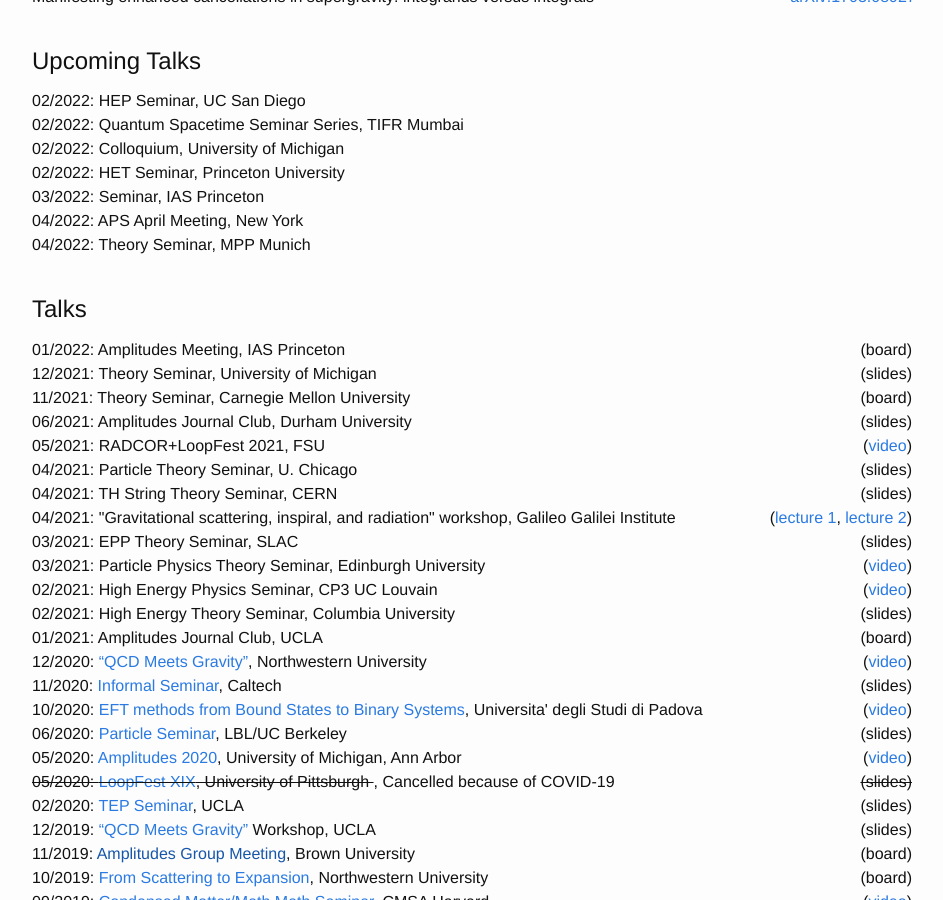
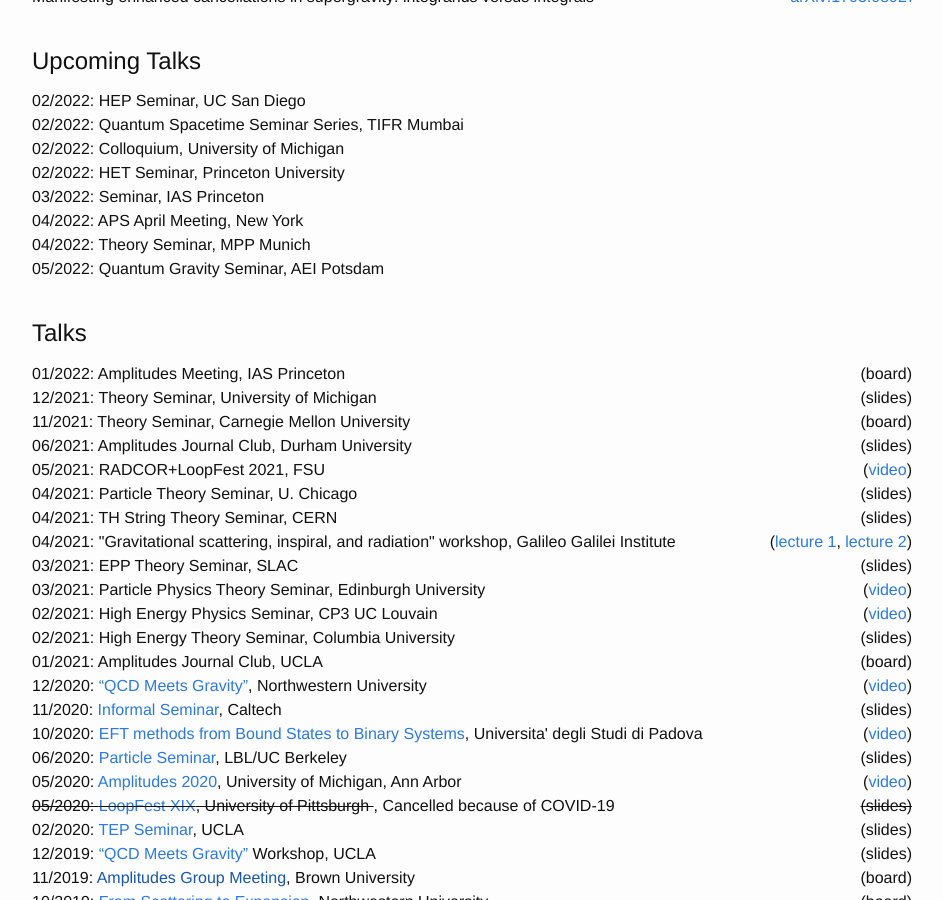
Before and after one commit to julioparra/julioparra.github.io, a Jekyll site: the page built from index.md, in a window 1280 px wide and 900 px high, scrolled down 1063 px. Shown: the whole window, without its empty margins (168-1111 px from the left). Built offline with Jekyll 4.4.1, drawn with Linux system fonts in a browser that asks for light colours; nearby versions of some CDN libraries.

Commit message:
more talks

```diff
--- a/index.md
+++ b/index.md
@@ -156,6 +156,10 @@
 </div>
 <div class="row">
     <div class="col-10"> 04/2022: Theory Seminar, MPP Munich </div>
+    <div class="col-2" style="text-align:right">  </div>
+</div>
+<div class="row">
+    <div class="col-10"> 05/2022: Quantum Gravity Seminar, AEI Potsdam </div>
     <div class="col-2" style="text-align:right">  </div>
 </div>
 
```
